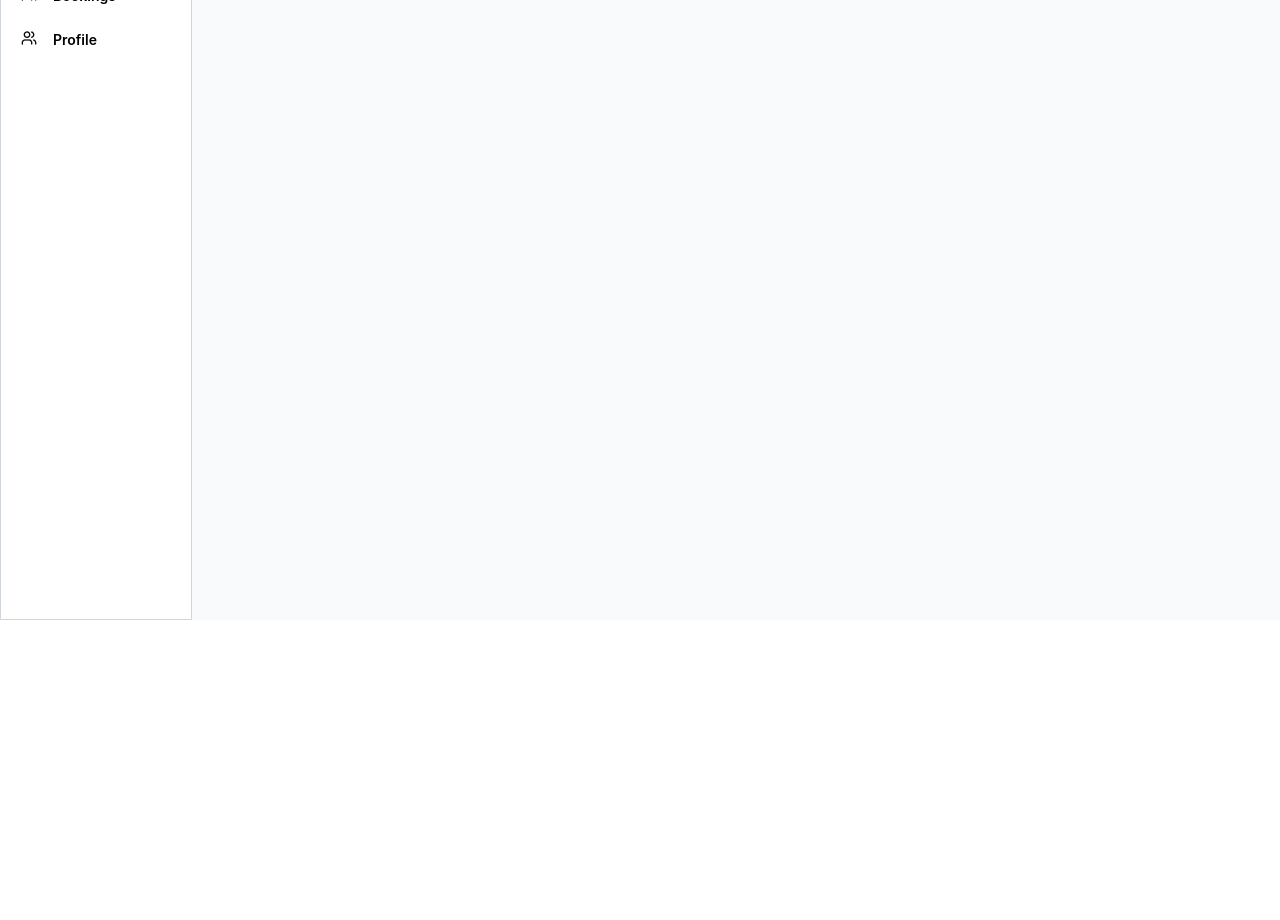
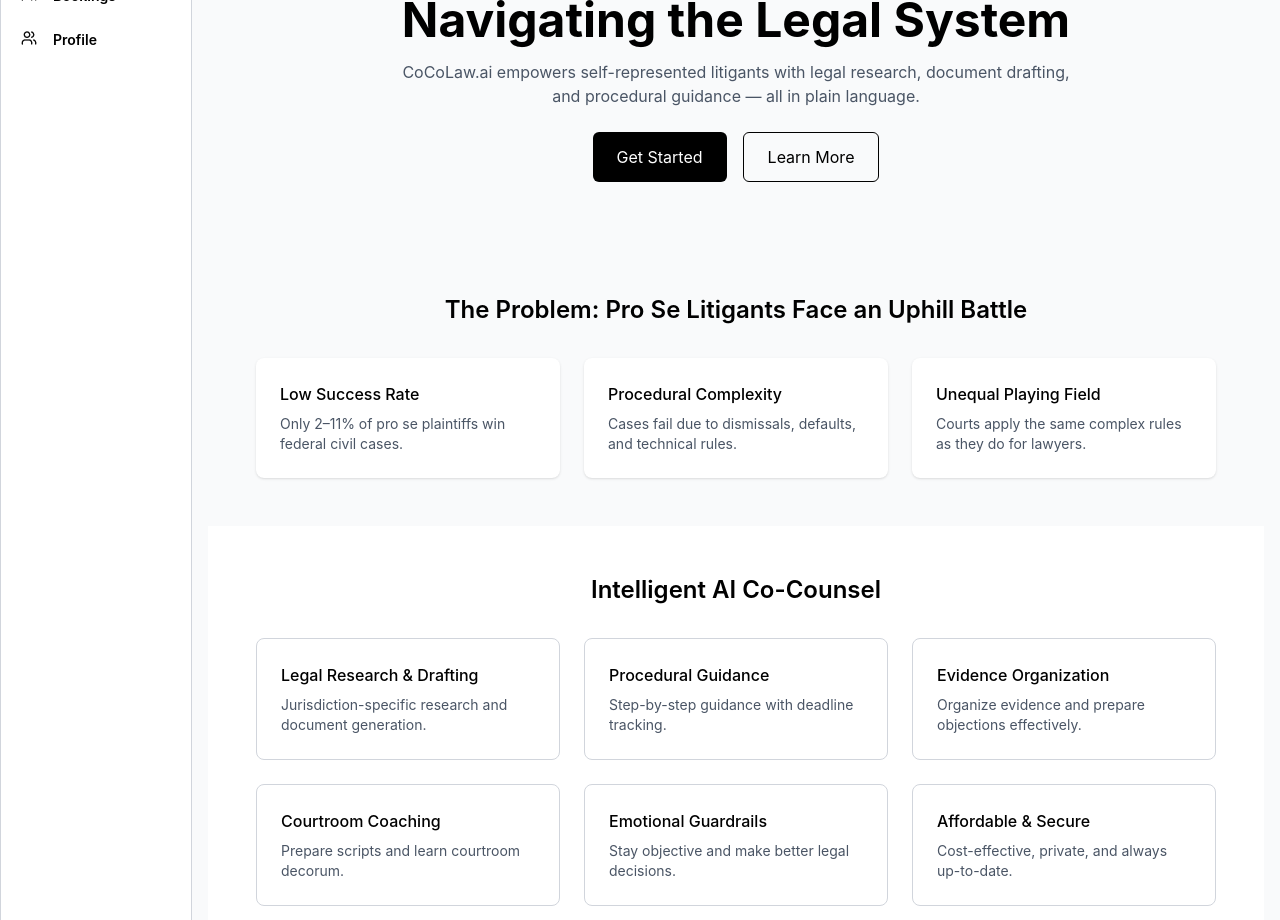
Before and after one commit to DevHanzala/-lawlelulia-platform, a React (Vite) app in the folder frontend/: page / in a window 1280 px wide. Shown: the part 180-1100 px from the top of the page. Before the commit the page ends 800 px from the top, so only its background shows below. Built offline with nearby package versions, Linux system fonts and the light colour scheme.

Commit message:
feat: Designed home page

```diff
--- a/frontend/src/pages/Home.jsx
+++ b/frontend/src/pages/Home.jsx
@@ -1,8 +1,157 @@
 const Home = () => {
     return (
-        <>
-            <h1>Hello home page</h1>
-        </>)
-}
+        <div className="bg-gray-50">
+
+            {/* HERO SECTION */}
+            <section className="text-center py-16 px-6">
+                <h1 className="text-3xl md:text-5xl font-bold max-w-3xl mx-auto">
+                    Your AI Co-Counsel for Navigating the Legal System
+                </h1>
+                <p className="text-gray-600 mt-4 max-w-2xl mx-auto">
+                    CoCoLaw.ai empowers self-represented litigants with legal research,
+                    document drafting, and procedural guidance — all in plain language.
+                </p>
+
+                <div className="mt-6 flex justify-center gap-4">
+                    <button className="bg-black text-white px-6 py-3 rounded-md hover:bg-gray-800">
+                        Get Started
+                    </button>
+                    <button className="border px-6 py-3 rounded-md hover:bg-gray-100">
+                        Learn More
+                    </button>
+                </div>
+            </section>
+
+            {/* PROBLEM SECTION */}
+            <section className="px-6 md:px-12 py-12">
+                <h2 className="text-2xl font-semibold text-center mb-8">
+                    The Problem: Pro Se Litigants Face an Uphill Battle
+                </h2>
+
+                <div className="grid md:grid-cols-3 gap-6">
+                    <div className="bg-white p-6 rounded-lg shadow-sm">
+                        <h3 className="font-medium mb-2">Low Success Rate</h3>
+                        <p className="text-sm text-gray-600">
+                            Only 2–11% of pro se plaintiffs win federal civil cases.
+                        </p>
+                    </div>
+
+                    <div className="bg-white p-6 rounded-lg shadow-sm">
+                        <h3 className="font-medium mb-2">Procedural Complexity</h3>
+                        <p className="text-sm text-gray-600">
+                            Cases fail due to dismissals, defaults, and technical rules.
+                        </p>
+                    </div>
+
+                    <div className="bg-white p-6 rounded-lg shadow-sm">
+                        <h3 className="font-medium mb-2">Unequal Playing Field</h3>
+                        <p className="text-sm text-gray-600">
+                            Courts apply the same complex rules as they do for lawyers.
+                        </p>
+                    </div>
+                </div>
+            </section>
+
+            {/* FEATURES SECTION */}
+            <section className="px-6 md:px-12 py-12 bg-white">
+                <h2 className="text-2xl font-semibold text-center mb-8">
+                    Intelligent AI Co-Counsel
+                </h2>
+
+                <div className="grid md:grid-cols-3 gap-6">
+
+                    <div className="border border-gray-300 p-6 rounded-lg">
+                        <h3 className="font-medium mb-2">Legal Research & Drafting</h3>
+                        <p className="text-sm text-gray-600">
+                            Jurisdiction-specific research and document generation.
+                        </p>
+                    </div>
+
+                    <div className="border border-gray-300  p-6 rounded-lg">
+                        <h3 className="font-medium mb-2">Procedural Guidance</h3>
+                        <p className="text-sm text-gray-600">
+                            Step-by-step guidance with deadline tracking.
+                        </p>
+                    </div>
+
+                    <div className="border border-gray-300  p-6 rounded-lg">
+                        <h3 className="font-medium mb-2">Evidence Organization</h3>
+                        <p className="text-sm text-gray-600">
+                            Organize evidence and prepare objections effectively.
+                        </p>
+                    </div>
+
+                    <div className="border border-gray-300  p-6 rounded-lg">
+                        <h3 className="font-medium mb-2">Courtroom Coaching</h3>
+                        <p className="text-sm text-gray-600">
+                            Prepare scripts and learn courtroom decorum.
+                        </p>
+                    </div>
+
+                    <div className="border border-gray-300  p-6 rounded-lg">
+                        <h3 className="font-medium mb-2">Emotional Guardrails</h3>
+                        <p className="text-sm text-gray-600">
+                            Stay objective and make better legal decisions.
+                        </p>
+                    </div>
+
+                    <div className="border border-gray-300  p-6 rounded-lg">
+                        <h3 className="font-medium mb-2">Affordable & Secure</h3>
+                        <p className="text-sm text-gray-600">
+                            Cost-effective, private, and always up-to-date.
+                        </p>
+                    </div>
+
+                </div>
+            </section>
+
+            {/* HOW IT WORKS */}
+            <section className="px-6 md:px-12 py-12 bg-gray-50">
+                <h2 className="text-2xl font-semibold text-center mb-8">
+                    How It Works
+                </h2>
+
+                <div className="grid md:grid-cols-4 gap-6 text-center">
+
+                    <div className="bg-white p-6 rounded-lg shadow-sm">
+                        <div className="text-lg font-bold mb-2">01</div>
+                        <p className="text-sm">Describe your situation</p>
+                    </div>
+
+                    <div className="bg-white p-6 rounded-lg shadow-sm">
+                        <div className="text-lg font-bold mb-2">02</div>
+                        <p className="text-sm">AI analyzes your case</p>
+                    </div>
+
+                    <div className="bg-white p-6 rounded-lg shadow-sm">
+                        <div className="text-lg font-bold mb-2">03</div>
+                        <p className="text-sm">Get legal documents</p>
+                    </div>
+
+                    <div className="bg-white p-6 rounded-lg shadow-sm">
+                        <div className="text-lg font-bold mb-2">04</div>
+                        <p className="text-sm">File with confidence</p>
+                    </div>
+
+                </div>
+            </section>
+
+            {/* CTA */}
+            <section className="text-center py-16 px-6 bg-black text-white">
+                <h2 className="text-2xl md:text-3xl font-semibold">
+                    Start Your Legal Journey Today
+                </h2>
+                <p className="mt-3 text-gray-300">
+                    Get the guidance you need without the high legal costs.
+                </p>
+
+                <button className="mt-6 bg-white text-black px-6 py-3 rounded-md hover:bg-gray-200">
+                    Try CoCoLaw.ai
+                </button>
+            </section>
+
+        </div>
+    );
+};
 
 export default Home;
```
